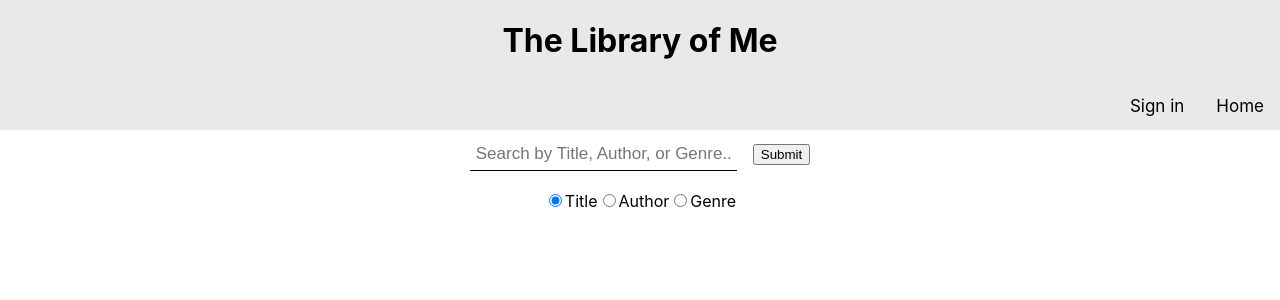
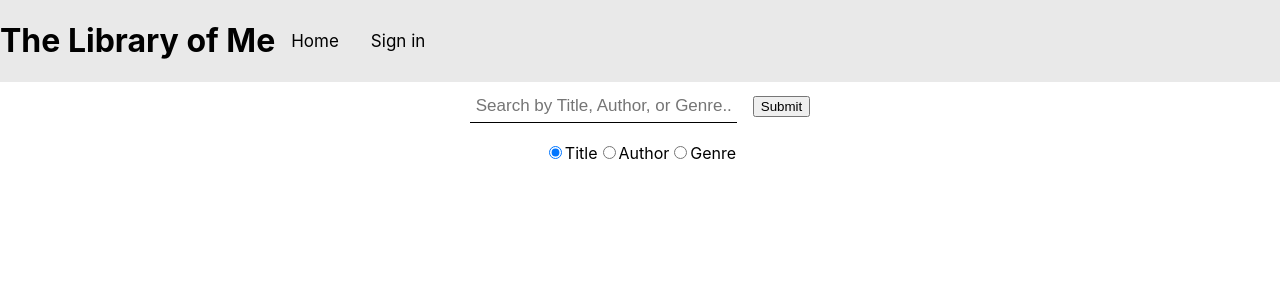
Before and after one commit to pierocaceres/The_Library_Of_Me, a React (Create React App) app in the folder client/: page / in a window 1280 px wide. Shown: the top 300 px of the page. Built offline with nearby package versions, Linux system fonts and the light colour scheme.

Commit message:
Adjusted CSS fro Nav. Refactored Nav code.

```diff
--- a/client/src/component/Nav.jsx
+++ b/client/src/component/Nav.jsx
@@ -8,10 +8,8 @@ function Nav() {
 
     return (
         <div className="title-nav">
-            <div className="website-title">
                 <h1>The Library of Me </h1>
                 {/* <img src="../../../assets/bookshelf.jpg" alt='icon'/> */}
-            </div>
             <div className="nav">
                 <Link to="/">Home</Link>
                 {!signin && <Link to="/signin">Sign in</Link>}
--- a/client/src/page/Signout.js
+++ b/client/src/page/Signout.js
@@ -1,10 +1,10 @@
-import React, { useContext, useEffect } from 'react';
+import React, { useContext } from 'react';
 import { useNavigate } from 'react-router-dom';
 import { DataContext } from '../component/DataContext'
 
 function Signout() {
 
-    const {signin, setSignin, setUser} = useContext(DataContext)
+    const { setSignin, setUser} = useContext(DataContext)
 
     let navigate = useNavigate()
 
@@ -14,16 +14,10 @@ function Signout() {
         navigate('/')
     }
 
-    // useEffect( () => {
-    //     setInterval(1000, navigate('/'))
-    // }, [!signin])
-
     closeSession()
 
     return (
         <div>
-            {/* <h3>See you soon...</h3> */}
-            {/* {closeSession} */}
 
         </div>
     );
--- a/client/src/style/App.css
+++ b/client/src/style/App.css
@@ -10,10 +10,10 @@ header{
 }
 
 header a{
-  float: right;
-  display: block;
+  /* float: right; */
+  /* display: block; */
   color: #000000;
-  text-align: center;
+  /* text-align: center; */
   padding: 14px 16px;
   text-decoration: none;
   font-size: 17px;
@@ -27,6 +27,17 @@ header a:hover {
 header a.active{
   background-color: #2196f3;
   color: white;
+}
+
+.title-nav{
+  display: flex;
+  flex-direction: row;
+}
+
+.nav {
+  display: flex;
+  align-items: center;
+  justify-content: flex-end;
 }
 
 /* Search Field and Radio Button */
```
